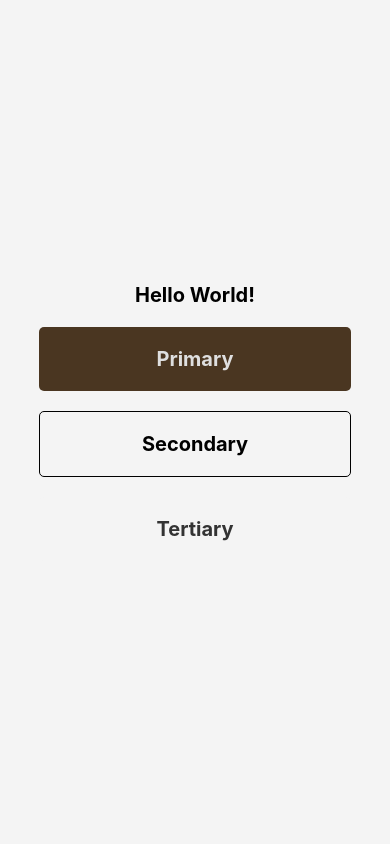
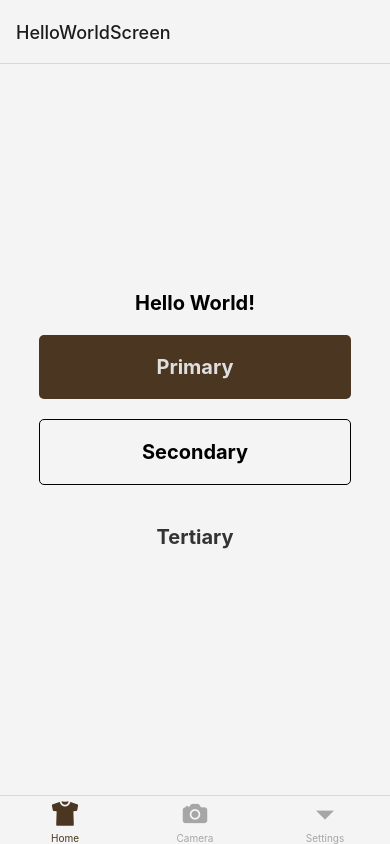
Before and after one commit to jrp60/ClosetApp, a React Native app: screen / in a window 390 px wide. Built offline with nearby package versions, Linux system fonts and the light colour scheme.

Commit message:
icons fixed in develop, camera

```diff
--- a/package.json
+++ b/package.json
@@ -10,13 +10,15 @@
     "lint": "eslint ."
   },
   "dependencies": {
+    "@react-navigation/bottom-tabs": "^6.5.2",
     "@react-navigation/native": "^6.1.1",
     "@react-navigation/native-stack": "^6.9.7",
     "react": "18.1.0",
     "react-native": "0.70.6",
     "react-native-image-picker": "^4.10.3",
     "react-native-safe-area-context": "^4.4.1",
-    "react-native-screens": "^3.18.2"
+    "react-native-screens": "^3.18.2",
+    "react-native-vector-icons": "^9.2.0"
   },
   "devDependencies": {
     "@babel/core": "^7.12.9",
--- a/src/routes/Navigation.tsx
+++ b/src/routes/Navigation.tsx
@@ -6,7 +6,6 @@ import {createBottomTabNavigator} from '@react-navigation/bottom-tabs';
 import {SafeAreaView} from 'react-native-safe-area-context';
 import DisplayScreen from '../components/screens/DisplayScreen';
 import CameraScreen from '../components/screens/CameraScreen';
-import Icon from 'react-native-ionicons';
 import Ionicons from 'react-native-vector-icons/Ionicons';
 
 const Stack = createNativeStackNavigator();
@@ -29,12 +28,14 @@ function MyTabs() {
         tabBarStyle: {backgroundColor: MyTheme.colors.background},
         tabBarActiveTintColor: MyTheme.colors.primary,
         tabBarInactiveTintColor: MyTheme.colors.inactiveTintColor,
+        headerStyle: {backgroundColor: MyTheme.colors.background},
       }}>
       <Tab.Screen
         name="HelloWorldScreen"
         component={HelloWorldScreen}
         options={{
           tabBarLabel: 'Home',
+
           tabBarIcon: ({color}) => (
             <Ionicons name="shirt" size={28} color={color} />
           ),
@@ -42,15 +43,16 @@ function MyTabs() {
       />
       <Tab.Screen
         name="Home"
-        component={HelloWorldScreen}
+        component={CameraScreen}
         options={{
-          tabBarLabel: 'Home',
+          tabBarLabel: 'Camera',
+          headerShown: false,
           tabBarIcon: ({color, size}) => (
-            <Ionicons name="shirt" size={28} color={color} />
+            <Ionicons name="camera" size={28} color={color} />
           ),
         }}
       />
-      <Tab.Screen name="Settings" component={CameraScreen} />
+      <Tab.Screen name="Settings" component={DisplayScreen} />
     </Tab.Navigator>
   );
 }
@@ -60,10 +62,11 @@ function Navigation() {
     <NavigationContainer theme={MyTheme}>
       {/* <SafeAreaView> */}
       <Stack.Navigator
-        initialRouteName="HelloWorldScreen"
+        initialRouteName="MyTabs"
         screenOptions={{
           headerShown: false,
         }}>
+        <Stack.Screen name="MyTabs" component={MyTabs} />
         <Stack.Screen name="HelloWorldScreen" component={HelloWorldScreen} />
         <Stack.Screen name="DisplayScreen" component={DisplayScreen} />
         <Stack.Screen name="CameraScreen" component={CameraScreen} />
```
Also changed, not shown: 8 other files (tests, documents, lock files or other folders).
